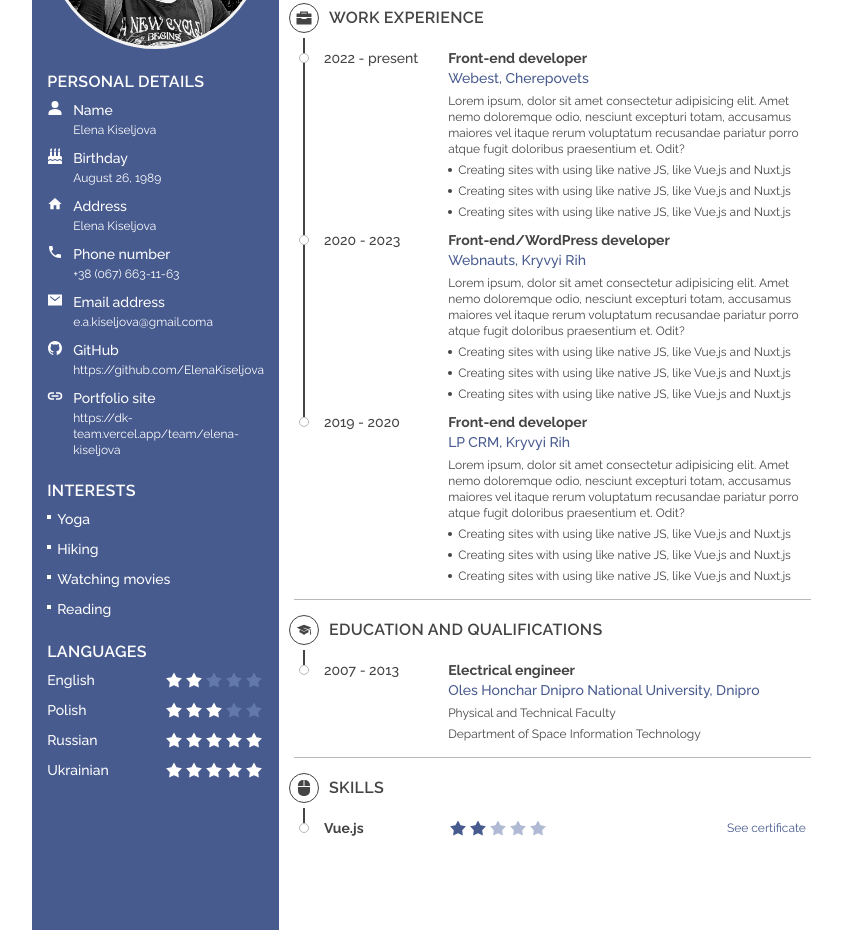
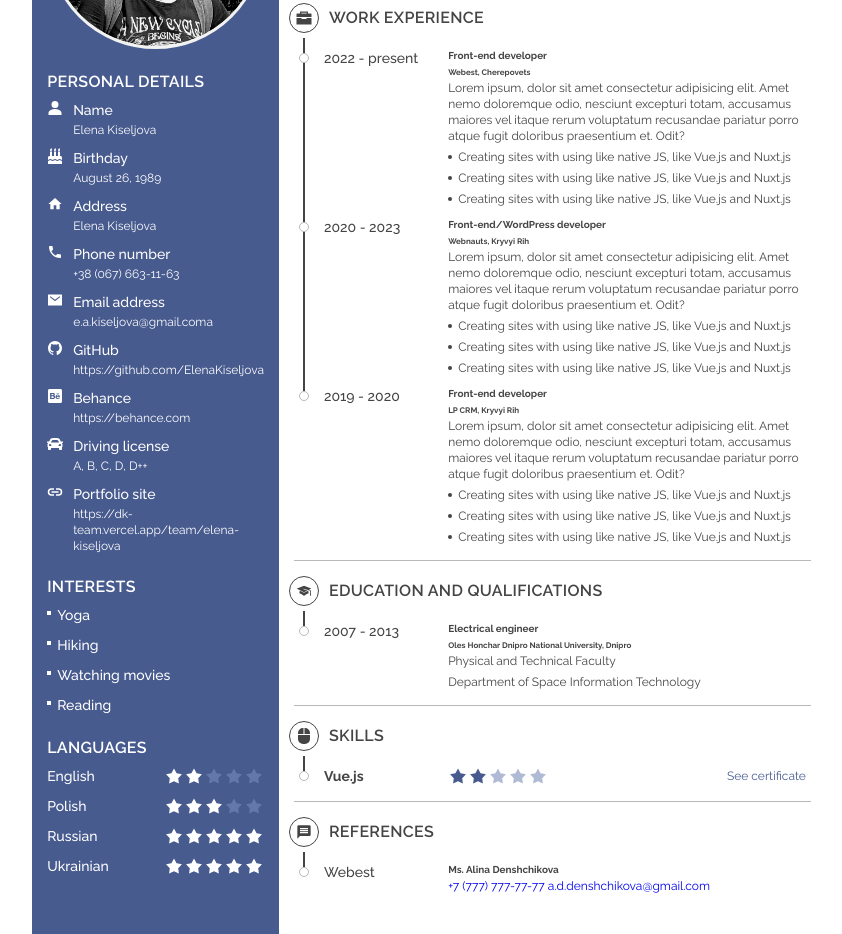
Before and after one commit to ElenaKiseljova/cv, a plain HTML site: page cv.html in a window 1280 px wide. Shown: the part 193-1127 px from the top of the page, without its empty margins (211-1053 px from the left). Drawn offline with Linux system fonts and the light colour scheme.

Commit message:
upd: add blocks 'Driving license' and 'References'

```diff
--- a/cv.html
+++ b/cv.html
@@ -175,6 +175,57 @@
                 </a>
               </div>
             </li>
+
+            <li class="detail">
+              <svg
+                stroke="currentColor"
+                fill="currentColor"
+                stroke-width="0"
+                viewBox="0 0 448 512"
+                height="16"
+                width="16"
+                xmlns="http://www.w3.org/2000/svg"
+                class="detail__icon"
+              >
+                <path
+                  d="M186.5 293c0 19.3-14 25.4-31.2 25.4h-45.1v-52.9h46c18.6.1 30.3 7.8 30.3 27.5zm-7.7-82.3c0-17.7-13.7-21.9-28.9-21.9h-39.6v44.8H153c15.1 0 25.8-6.6 25.8-22.9zm132.3 23.2c-18.3 0-30.5 11.4-31.7 29.7h62.2c-1.7-18.5-11.3-29.7-30.5-29.7zM448 80v352c0 26.5-21.5 48-48 48H48c-26.5 0-48-21.5-48-48V80c0-26.5 21.5-48 48-48h352c26.5 0 48 21.5 48 48zM271.7 185h77.8v-18.9h-77.8V185zm-43 110.3c0-24.1-11.4-44.9-35-51.6 17.2-8.2 26.2-17.7 26.2-37 0-38.2-28.5-47.5-61.4-47.5H68v192h93.1c34.9-.2 67.6-16.9 67.6-55.9zM380 280.5c0-41.1-24.1-75.4-67.6-75.4-42.4 0-71.1 31.8-71.1 73.6 0 43.3 27.3 73 71.1 73 33.2 0 54.7-14.9 65.1-46.8h-33.7c-3.7 11.9-18.6 18.1-30.2 18.1-22.4 0-34.1-13.1-34.1-35.3h100.2c.1-2.3.3-4.8.3-7.2z"
+                ></path>
+              </svg>
+
+              <div class="detail__body">
+                <h5 class="detail__title">Behance</h5>
+                <a
+                  href="https://behance.com"
+                  target="_blank"
+                  class="detail__text"
+                >
+                  https://behance.com
+                </a>
+              </div>
+            </li>
+
+            <li class="detail">
+              <svg
+                stroke="currentColor"
+                fill="currentColor"
+                stroke-width="0"
+                viewBox="0 0 512 512"
+                height="16"
+                width="16"
+                xmlns="http://www.w3.org/2000/svg"
+                class="detail__icon"
+              >
+                <path
+                  d="M499.99 176h-59.87l-16.64-41.6C406.38 91.63 365.57 64 319.5 64h-127c-46.06 0-86.88 27.63-103.99 70.4L71.87 176H12.01C4.2 176-1.53 183.34.37 190.91l6 24C7.7 220.25 12.5 224 18.01 224h20.07C24.65 235.73 16 252.78 16 272v48c0 16.12 6.16 30.67 16 41.93V416c0 17.67 14.33 32 32 32h32c17.67 0 32-14.33 32-32v-32h256v32c0 17.67 14.33 32 32 32h32c17.67 0 32-14.33 32-32v-54.07c9.84-11.25 16-25.8 16-41.93v-48c0-19.22-8.65-36.27-22.07-48H494c5.51 0 10.31-3.75 11.64-9.09l6-24c1.89-7.57-3.84-14.91-11.65-14.91zm-352.06-17.83c7.29-18.22 24.94-30.17 44.57-30.17h127c19.63 0 37.28 11.95 44.57 30.17L384 208H128l19.93-49.83zM96 319.8c-19.2 0-32-12.76-32-31.9S76.8 256 96 256s48 28.71 48 47.85-28.8 15.95-48 15.95zm320 0c-19.2 0-48 3.19-48-15.95S396.8 256 416 256s32 12.76 32 31.9-12.8 31.9-32 31.9z"
+                ></path>
+              </svg>
+
+              <div class="detail__body">
+                <h5 class="detail__title">Driving license</h5>
+                <p class="detail__text">A, B, C, D, D++</p>
+              </div>
+            </li>
+
             <li class="detail">
               <svg
                 stroke="currentColor"
@@ -588,8 +639,8 @@
               <div class="section-block__dot"></div>
               <div class="section-block__term">2022 - present</div>
               <div class="section-block__info">
-                <h5 class="section-block__position">Front-end developer</h5>
-                <h6 class="section-block__employer">Webest, Cherepovets</h6>
+                <h5 class="section-block__subtitle">Front-end developer</h5>
+                <h6 class="section-block__addition">Webest, Cherepovets</h6>
 
                 <div class="section-block__description">
                   <p>
@@ -621,10 +672,10 @@
               <div class="section-block__dot"></div>
               <div class="section-block__term">2020 - 2023</div>
               <div class="section-block__info">
-                <h5 class="section-block__position">
+                <h5 class="section-block__subtitle">
                   Front-end/WordPress developer
                 </h5>
-                <h6 class="section-block__employer">Webnauts, Kryvyi Rih</h6>
+                <h6 class="section-block__addition">Webnauts, Kryvyi Rih</h6>
 
                 <div class="section-block__description">
                   <p>
@@ -656,8 +707,8 @@
               <div class="section-block__dot"></div>
               <div class="section-block__term">2019 - 2020</div>
               <div class="section-block__info">
-                <h5 class="section-block__position">Front-end developer</h5>
-                <h6 class="section-block__employer">LP CRM, Kryvyi Rih</h6>
+                <h5 class="section-block__subtitle">Front-end developer</h5>
+                <h6 class="section-block__addition">LP CRM, Kryvyi Rih</h6>
 
                 <div class="section-block__description">
                   <p>
@@ -713,8 +764,8 @@
               <div class="section-block__dot"></div>
               <div class="section-block__term">2007 - 2013</div>
               <div class="section-block__info">
-                <h5 class="section-block__position">Electrical engineer</h5>
-                <h6 class="section-block__employer">
+                <h5 class="section-block__subtitle">Electrical engineer</h5>
+                <h6 class="section-block__addition">
                   Oles Honchar Dnipro National University, Dnipro
                 </h6>
 
@@ -842,6 +893,48 @@
             </div>
           </div>
         </div>
+
+        <div class="section-block">
+          <div class="section-block__header">
+            <span class="section-block__icon">
+              <svg
+                stroke="currentColor"
+                fill="currentColor"
+                stroke-width="0"
+                viewBox="0 0 24 24"
+                height="16"
+                width="16"
+                xmlns="http://www.w3.org/2000/svg"
+              >
+                <path fill="none" d="M0 0h24v24H0z"></path>
+                <path
+                  d="M20 2H4c-1.1 0-1.99.9-1.99 2L2 22l4-4h14c1.1 0 2-.9 2-2V4c0-1.1-.9-2-2-2zm-2 12H6v-2h12v2zm0-3H6V9h12v2zm0-3H6V6h12v2z"
+                ></path>
+              </svg>
+            </span>
+
+            <h2 class="section-block__title">References</h2>
+          </div>
+
+          <div class="section-block__content">
+            <div class="section-block__body">
+              <div class="section-block__dot"></div>
+              <div class="section-block__term">Webest</div>
+              <div class="section-block__info">
+                <h5 class="section-block__subtitle">Ms. Alina Denshchikova</h5>
+                <a href="tel:+77777777777" class="section-block__addition">
+                  +7 (777) 777-77-77
+                </a>
+                <a
+                  href="mailto:a.d.denshchikova@gmail.com"
+                  class="section-block__addition"
+                >
+                  a.d.denshchikova@gmail.com
+                </a>
+              </div>
+            </div>
+          </div>
+        </div>
       </section>
     </article>
   </body>
```
